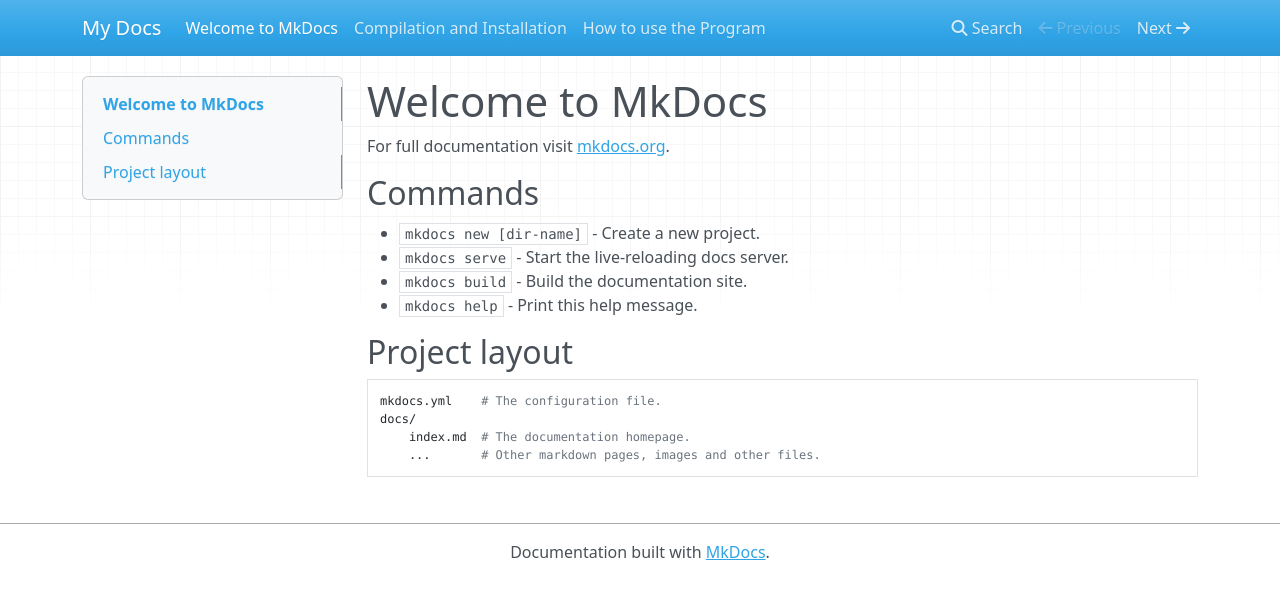
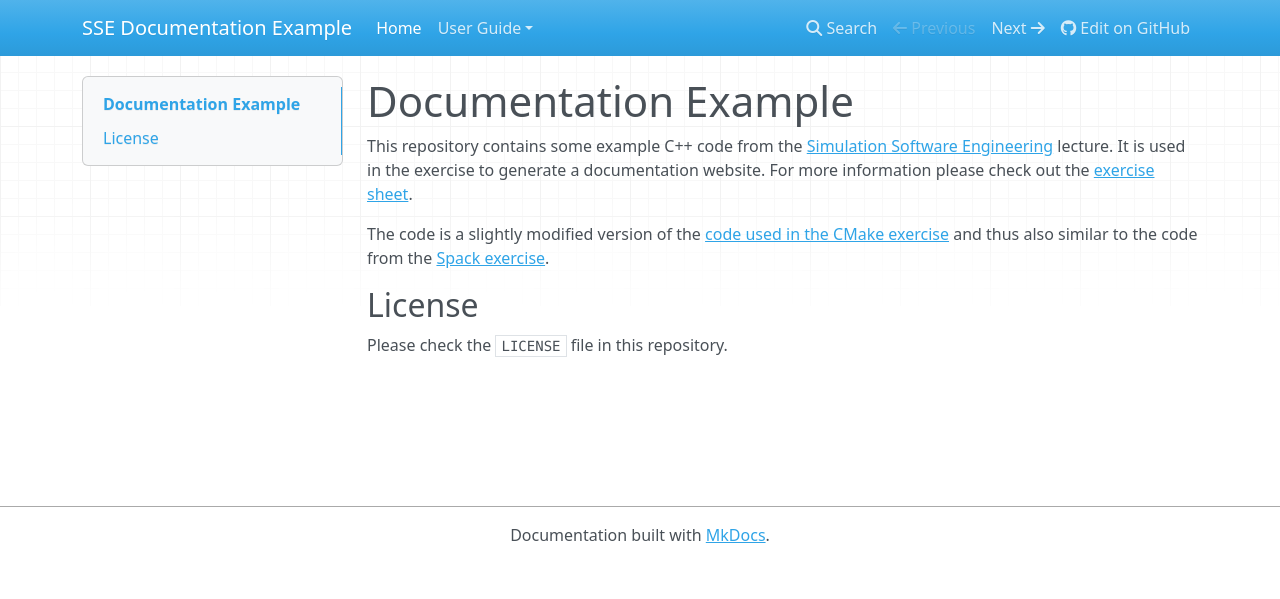
Before and after one commit to chlai1012/sse-mkdocs-exercise, an MkDocs documentation site: the page built from docs/index.md, in a window 1280 px wide. Shown: the top 599 px of the page. Built offline with MkDocs 1.6.1, drawn with Linux system fonts in a browser that asks for light colours; nearby versions of some CDN libraries.

Commit message:
Edit mkdocs.yml

```diff
--- a/docs/index.md
+++ b/docs/index.md
@@ -1,17 +1,9 @@
-# Welcome to MkDocs
+# Documentation Example
 
-For full documentation visit [mkdocs.org](https://mkdocs.org).
+This repository contains some example C++ code from the [Simulation Software Engineering](simulation-software-engineering.github.io/homepage/) lecture. It is used in the exercise to generate a documentation website. For more information please check out the [exercise sheet](https://github.com/Simulation-Software-Engineering/Lecture-Material/blob/main/04_documentation/tools_exercise.md).
 
-## Commands
+The code is a slightly modified version of the [code used in the CMake exercise](https://github.com/Simulation-Software-Engineering/cmake-exercise) and thus also similar to the code from the [Spack exercise](https://github.com/Simulation-Software-Engineering/Lecture-Material/blob/main/03_building_and_packaging/spack_exercise.md).
 
-* `mkdocs new [dir-name]` - Create a new project.
-* `mkdocs serve` - Start the live-reloading docs server.
-* `mkdocs build` - Build the documentation site.
-* `mkdocs help` - Print this help message.
+## License
 
-## Project layout
-
-    mkdocs.yml    # The configuration file.
-    docs/
-        index.md  # The documentation homepage.
-        ...       # Other markdown pages, images and other files.
+Please check the `LICENSE` file in this repository.
--- a/mkdocs.yml
+++ b/mkdocs.yml
@@ -1 +1,10 @@
-site_name: My Docs
+site_name: SSE Documentation Example
+
+nav:
+    - Home: 'index.md'
+    - 'User Guide':
+        - 'Installation': 'compilation-and-installation.md'
+        - 'Getting Started': 'how-to.md'
+
+repo_url: https://github.com/chlai1012/sse-mkdocs-exercise.git
+edit_uri: edit/main/docs/
```
